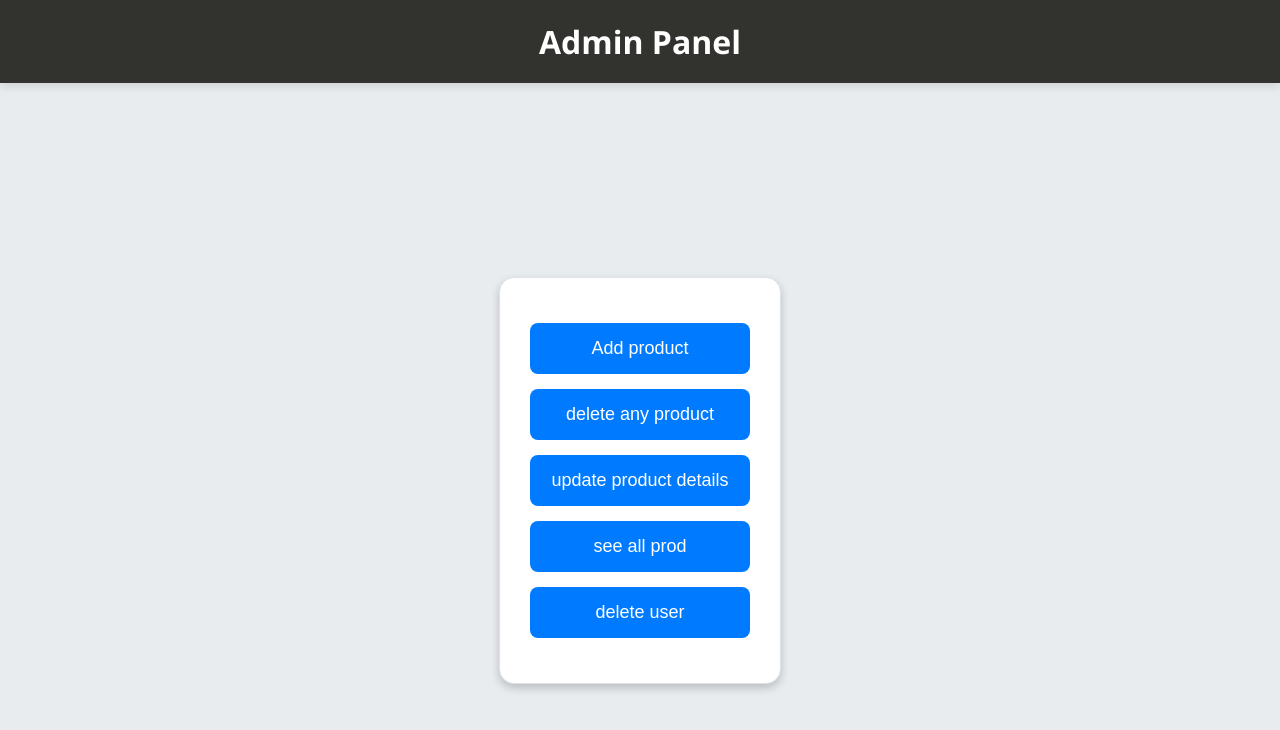
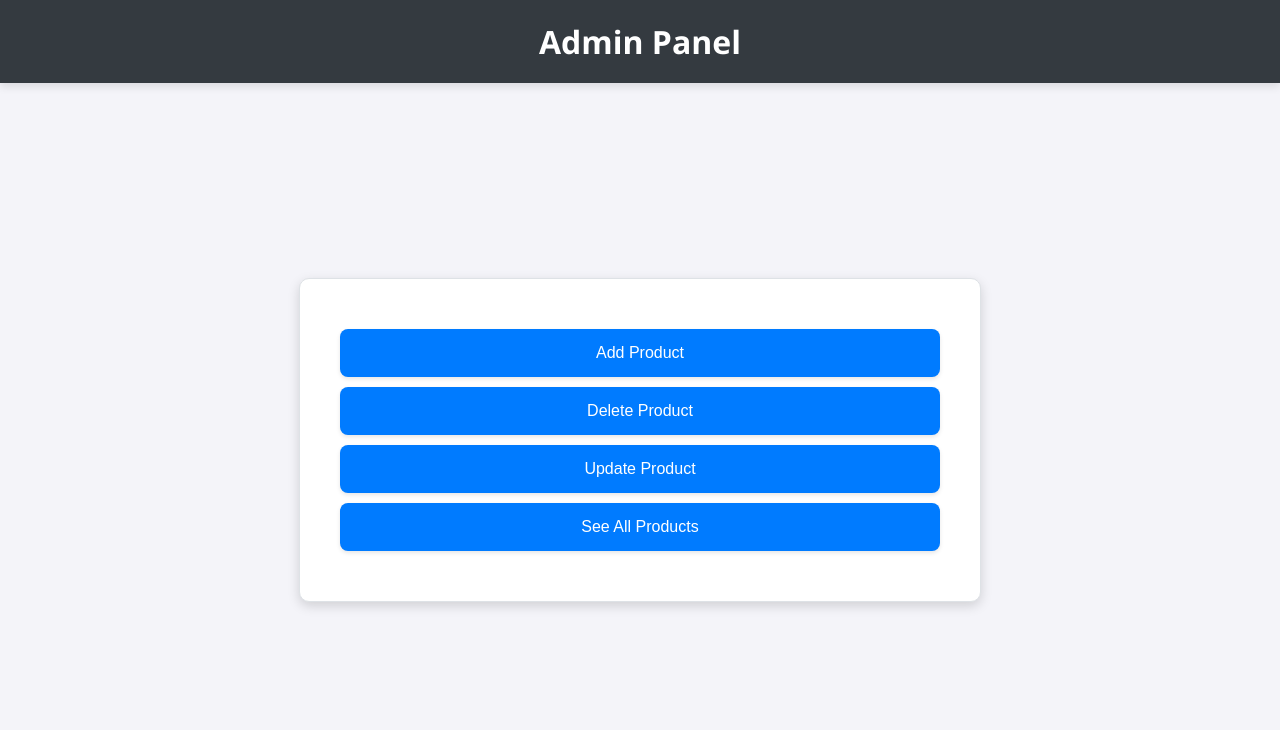
Before and after one commit to AliMasood077/Beans.Pk, a plain HTML site: page Coffee store/admin.html in a window 1280 px wide. Drawn offline with Linux system fonts and the light colour scheme.

Commit message:
Update admin.html

```diff
--- a/Coffee store/admin.html
+++ b/Coffee store/admin.html
@@ -11,11 +11,11 @@
             flex-direction: column;
             align-items: center;
             margin: 0;
-            background-color: #e9ecef;
+            background-color: #f4f4f9;
         }
         header {
             width: 100%;
-            background-color:rgb(50, 51, 46);;
+            background-color: #343a40;
             color: white;
             padding: 20px 0;
             text-align: center;
@@ -33,30 +33,49 @@
             height: 100vh;
             width: 100%;
             padding-top: 80px;
+            box-sizing: border-box;
         }
         .button-box {
-            background-color: white;
-            padding: 30px;
-            border-radius: 15px;
-            box-shadow: 0 4px 8px rgba(0, 0, 0, 0.2);
+            background-color: #ffffff;
+            padding: 40px;
+            border-radius: 10px;
+            box-shadow: 0 4px 12px rgba(0, 0, 0, 0.15);
             border: 1px solid #dee2e6;
             text-align: center;
+            width: 80%;
+            max-width: 600px;
         }
         button {
             display: block;
-            width: 220px;
+            width: 100%;
             padding: 15px;
-            margin: 15px auto;
-            font-size: 18px;
+            margin: 10px 0;
+            font-size: 16px;
             cursor: pointer;
             background-color: #007bff;
             color: white;
             border: none;
             border-radius: 8px;
-            transition: background-color 0.3s ease;
+            transition: background-color 0.3s ease, transform 0.3s ease;
+            box-shadow: 0 2px 4px rgba(0, 0, 0, 0.1);
         }
         button:hover {
             background-color: #0056b3;
+            transform: translateY(-2px);
+        }
+        button:active {
+            background-color: #004494;
+            transform: translateY(0);
+        }
+        @media (max-width: 768px) {
+            .button-box {
+                padding: 20px;
+                width: 90%;
+            }
+            button {
+                font-size: 14px;
+                padding: 12px;
+            }
         }
     </style>
 </head>
@@ -66,11 +85,10 @@
     </header>
     <div class="container">
         <div class="button-box">
-            <button onclick="redirectTo('add-product.html')">Add product</button>
-            <button onclick="redirectTo('delete_prod.html')">delete any product</button>
-            <button onclick="redirectTo('update_prod.html')">update product details</button>
-            <button onclick="redirectTo('all_prod.html')">see all prod</button>
-            <button onclick="redirectTo('delete_user.html')">delete user</button>
+            <button onclick="redirectTo('add-product.html')">Add Product</button>
+            <button onclick="redirectTo('delete_prod.html')">Delete Product</button>
+            <button onclick="redirectTo('update_prod.html')">Update Product</button>
+            <button onclick="redirectTo('all_prod.html')">See All Products</button>
         </div>
     </div>
     <script>
```
